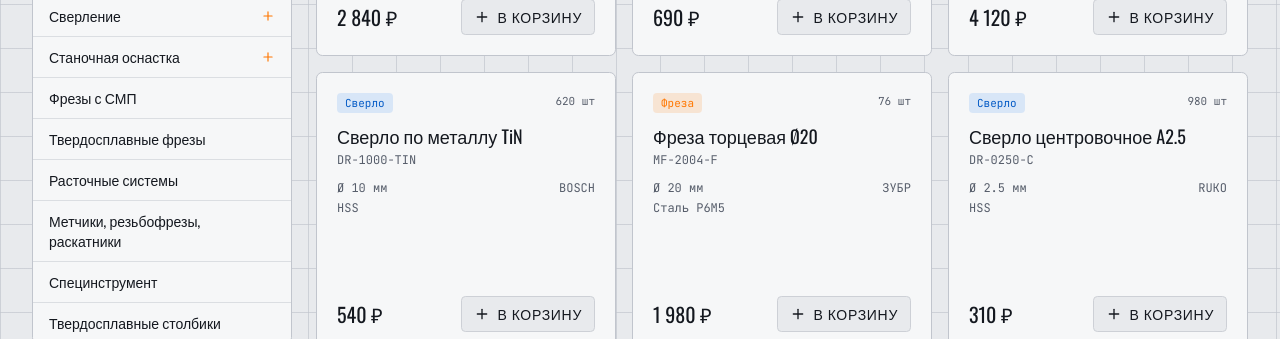
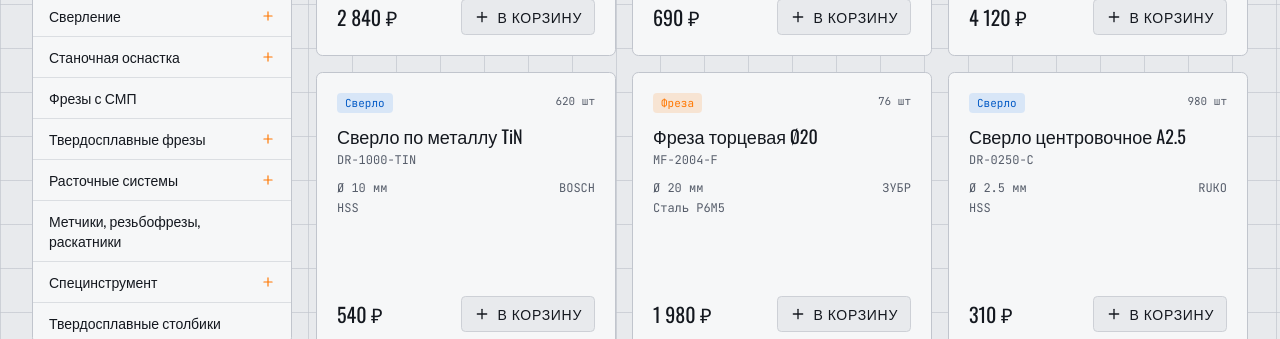
Before and after one commit to pr-poehali-dev/drill-store-filter, a React (Vite) app: page / in a window 1280 px wide. Shown: the part 1140-1479 px from the top of the page. Built offline with nearby package versions, Linux system fonts and the light colour scheme.

Commit message:
добавь это в боковое меню

```diff
--- a/src/pages/Index.tsx
+++ b/src/pages/Index.tsx
@@ -99,11 +99,26 @@ const CATALOG_MENU = [
   },
   {
     label: 'Твердосплавные фрезы',
-    sub: [],
+    sub: [
+      { label: 'Широкого назначения', sub: [] },
+      { label: 'Титан и жаропрочные материалы', sub: [] },
+      { label: 'Фрезы с переменным углом для P, M, K', sub: [] },
+      { label: 'Для алюминия', sub: [] },
+      { label: 'Для нержавеющих сталей', sub: [] },
+      { label: 'Для черновой обработки', sub: [] },
+      { label: 'Фасочные фрезы', sub: [] },
+      { label: 'Конусные фрезы', sub: [] },
+    ],
   },
   {
     label: 'Расточные системы',
-    sub: [],
+    sub: [
+      { label: 'Набор расточных систем', sub: [] },
+      { label: 'Оправки для расточных систем', sub: [] },
+      { label: 'Расточные головки', sub: [] },
+      { label: 'Комплектующие', sub: [] },
+      { label: 'Удлинители', sub: [] },
+    ],
   },
   {
     label: 'Метчики, резьбофрезы, раскатники',
@@ -111,7 +126,11 @@ const CATALOG_MENU = [
   },
   {
     label: 'Специнструмент',
-    sub: [],
+    sub: [
+      { label: 'Формирование зуба', sub: [] },
+      { label: 'Развёртки', sub: [] },
+      { label: 'Специальные твердосплавные фрезы', sub: [] },
+    ],
   },
   {
     label: 'Твердосплавные столбики',
```
